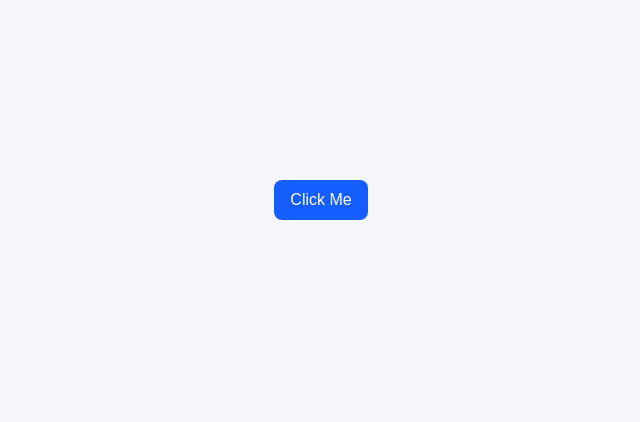
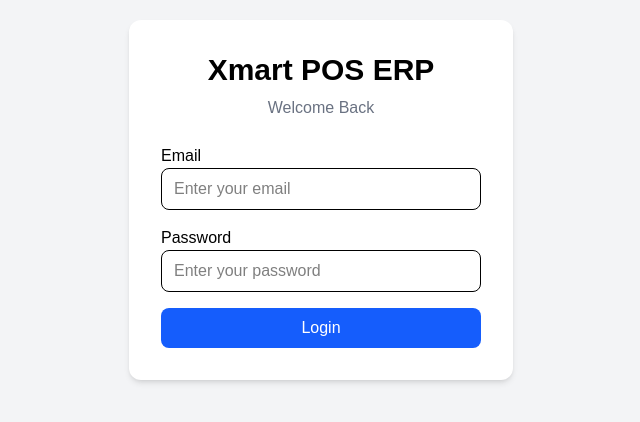
Before and after one commit to Muhammad-Basit2/xmart-pos, a React (Vite) app in the folder client/: page / in a window 1280 px wide. Shown: the part 200-622 px from the top of the page, without its empty margins (319-959 px from the left). Built offline with nearby package versions, Linux system fonts and the light colour scheme.

Commit message:
create login form

```diff
--- a/client/src/App.jsx
+++ b/client/src/App.jsx
@@ -1,28 +1,10 @@
 import Button from "./components/common/Button";
+import Login from "./features/auth/components/pages/Login";
 
 function App() {
 
-    function handleClick(){
+  return <Login />;
 
-        alert("Welcome to Xmart POS");
-
-    }
-
-    return(
-
-        <div className="min-h-screen flex items-center justify-center">
-
-            <Button
-
-                title="Click Me"
-
-                onClick={handleClick}
-
-            />
-
-        </div>
-
-    );
 
 }
 
--- a/client/src/components/common/Input.jsx
+++ b/client/src/components/common/Input.jsx
@@ -0,0 +1,44 @@
+function Input({
+
+    label,
+
+    type,
+
+    placeholder,
+
+    value,
+
+    onChange
+
+}) {
+
+    return(
+
+        <div className="mb-4">
+
+        <label className="black mb-2 font-medium">
+
+        {label}
+
+        </label>
+
+        <input type={type}
+
+        placeholder={placeholder}
+
+        value={value}
+
+        onChange={onChange}
+
+        className="w-full border rounded-lg px-3 py-2 outline-none focus:ring-2 focus:ring-blue-500"
+
+        />
+
+
+
+        </div>
+    );
+
+}
+
+export default Input;
--- /dev/null
+++ b/client/src/features/auth/components/pages/Login.jsx
@@ -0,0 +1,53 @@
+import { useState } from "react";
+import Input from "../../../../components/common/Input";
+import Button from "../../../../components/common/Button";
+
+function Login() {
+  const [email, setEmail] = useState("");
+  const [password, setPassword] = useState("");
+
+  function handleLogin() {
+    console.log("Email:", email);
+    console.log("Password:", password);
+  }
+
+  return (
+    <div className="min-h-screen bg-gray-100 flex justify-center items-center">
+      <div className="bg-white p-8 rounded-xl shadow-md w-96">
+
+        <h1 className="text-3xl font-bold text-center">
+          Xmart POS ERP
+        </h1>
+
+        <p className="text-gray-500 text-center mt-2 mb-6">
+          Welcome Back
+        </p>
+
+        <Input
+          label="Email"
+          type="email"
+          placeholder="Enter your email"
+          value={email}
+          onChange={(event) => setEmail(event.target.value)}
+        />
+
+        <Input
+          label="Password"
+          type="password"
+          placeholder="Enter your password"
+          value={password}
+          onChange={(event) => setPassword(event.target.value)}
+        />
+
+        <Button
+          title="Login"
+          onClick={handleLogin}
+          className="w-full"
+        />
+
+      </div>
+    </div>
+  );
+}
+
+export default Login;
```
